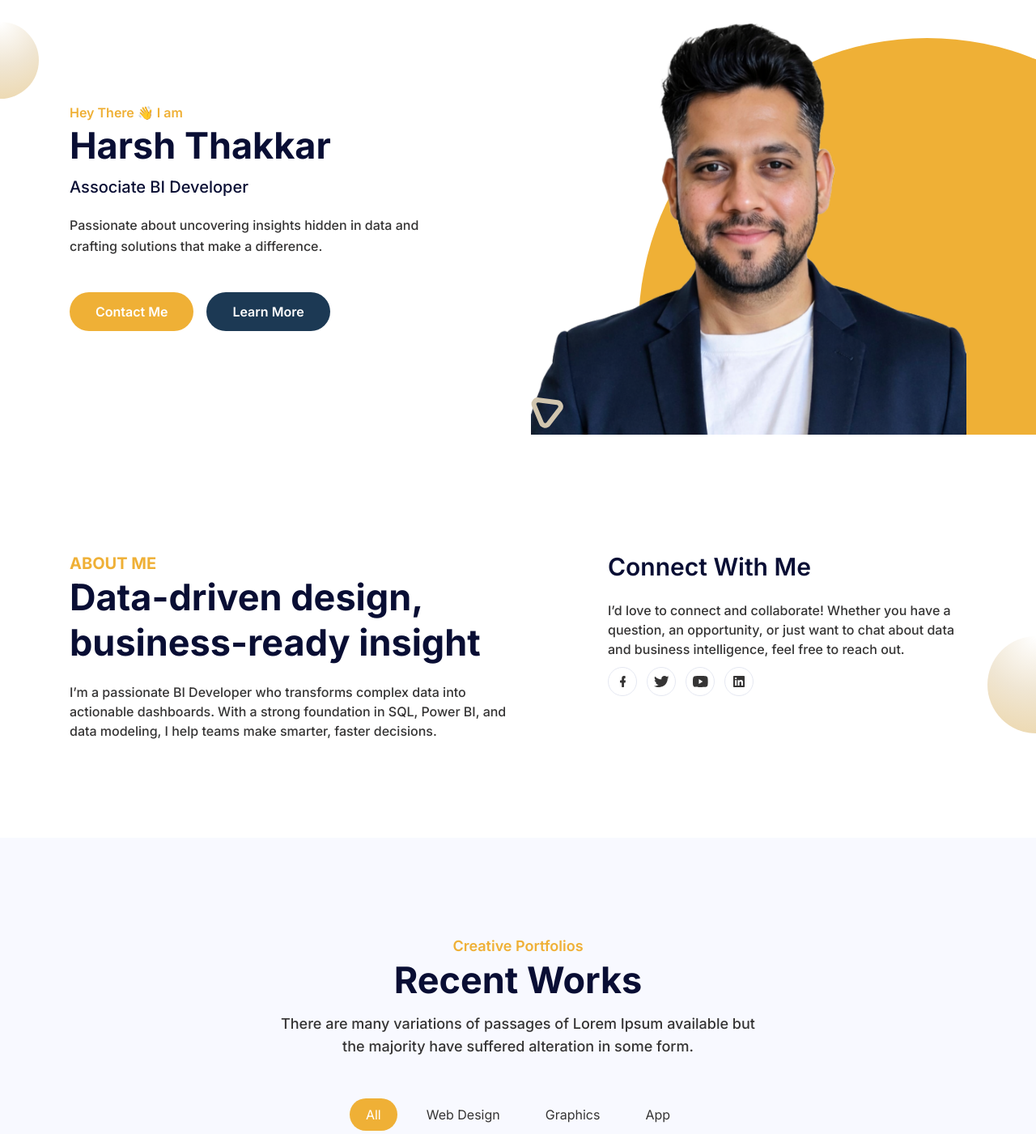
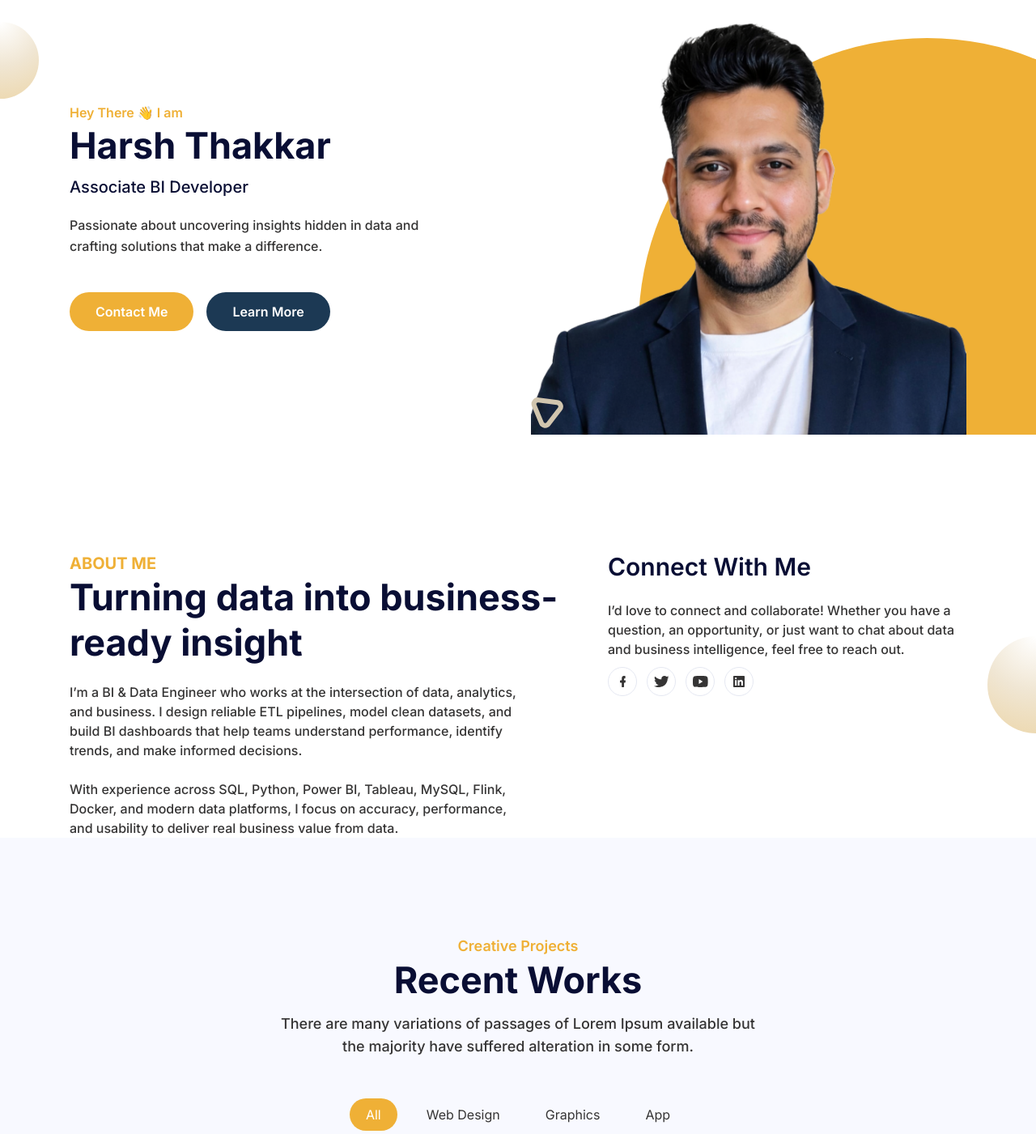
Before and after one commit to harshDev164/Harsh_Portfolio, a Django app: page / in a window 1280 px wide. Shown: the part 101-1502 px from the top of the page at 81% size. Run offline with Django 5.2, Linux system fonts and the light colour scheme; some libraries are stand-ins or nearby versions.

Commit message:
final commit.

```diff
--- a/templates/blog-details.html
+++ b/templates/blog-details.html
@@ -5,9 +5,10 @@
   <meta charset="UTF-8" />
   <meta http-equiv="X-UA-Compatible" content="IE=edge" />
   <meta name="viewport" content="width=device-width, initial-scale=1.0" />
-  <title>Blog Details | Personal Portfolio Template</title>
+  <title>{% block title %}Harsh Thakkar{% endblock %}</title>
   <link rel="stylesheet" href="/static/css/animate.css" />
   <link rel="stylesheet" href="/static/css/tailwind.css" />
+  <link rel="icon" type="image/x-icon" href="/static/images/favicon.ico" />
 </head>
 
 <body>
--- a/templates/index.html
+++ b/templates/index.html
@@ -7,8 +7,11 @@
     <meta http-equiv="X-UA-Compatible" content="IE=edge" />
     <meta name="viewport" content="width=device-width, initial-scale=1.0" />
     <link rel="stylesheet" href="/static/css/animate.css" />
+    <meta name="viewport" content="width=device-width, initial-scale=1.0" />
     <link rel="stylesheet" href="/static/css/glightbox.min.css" />
     <link rel="stylesheet" href="/static/css/tailwind.css" />
+    <link rel="icon" type="image/x-icon" href="/static/images/favicon.ico" />
+    <title>{% block title %}Harsh Thakkar{% endblock %}</title>
   </head>
 
   <body>
@@ -201,7 +204,7 @@
       </div>
     </section>
 
-    <section id="about" class="a1p[145px] a1q[120px] ac a20">
+    <section id="about" class="a1p[145px] a1q[80px] ac a20">
       <div class="a9">
         <div class="a6 a1t aa[-16px]">
           <div class="a5 lg:a2i/2 xl:a2I/12 ad a1E lg:a2K">
@@ -209,12 +212,12 @@
             <h2
               class="aB[400px] a1f aI a1B sm:a1C md:a2k[45px] a1D sm:a1D md:a1D a1H"
             >
-              Data-driven design, business-ready insight
+              Turning data into business-ready insight
             </h2>
             <p class="aB[570px] a1J aH a4K">
-              I’m a passionate BI Developer who transforms complex data into actionable dashboards.
-              With a strong foundation in SQL, Power BI, and data modeling, I help teams make smarter,
-              faster decisions.
+              I’m a BI & Data Engineer who works at the intersection of data, analytics, and business. I design reliable ETL pipelines, model clean datasets, and build BI dashboards that help teams understand performance, identify trends, and make informed decisions.
+              <br/></br>
+              With experience across SQL, Python, Power BI, Tableau, MySQL, Flink, Docker, and modern data platforms, I focus on accuracy, performance, and usability to deliver real business value from data.
             </p>
           </div>
           <div class="a5 lg:a2i/2 xl:a2L/12 ad">
@@ -307,7 +310,7 @@
         <div class="a6 a1t aa[-16px]">
           <div class="a5 ad">
             <div class="aB[600px] a21 a22 a3g[50px]">
-              <span class="a1P a1Q aJ ag a1Y"> Creative Portfolios </span>
+              <span class="a1P a1Q aJ ag a1Y"> Creative Projects </span>
               <h2 class="a1f aI a1B sm:a1C md:a2k[45px] a1H">Recent Works</h2>
               <p class="a1J a1Q a4K">
                 There are many variations of passages of Lorem Ipsum available
@@ -534,10 +537,9 @@
         <div class="a6 a1t aa[-16px]">
           <div class="a5 ad">
             <div class="aB[570px] a21 a2J a22">
-              <h2 class="a1f a1B md:a1C a1g a2V">Some of My Happy Clients</h2>
+              <h2 class="a1f a1B md:a1C a1g a2V">Organizations I’ve Worked With</h2>
               <p class="a1J a1Q a1K">
-                There are many variations of passages of Lorem Ipsum available
-                but the majority have suffered alteration in some form.
+                From ETL workflows to BI dashboards, I deliver accurate, high-performance data solutions for better business decisions.
               </p>
             </div>
           </div>
@@ -607,7 +609,7 @@
         <div class="a1h a3q ac a1w a20 a22 aq[70px]">
           <div class="aB[770px] a21 ay">
             <h2 class="a1f a1g a1U md:a2k[40px] a1D a1x">
-              Want to work together and create amazing products with me?
+              Looking for better insights from your data?
             </h2>
             <form class="ac aB[480px] a21">
               <input
@@ -618,7 +620,7 @@
               <button
                 class="az aJ a1i a1P aH a3z sm:aq[10px] a3p a5 sm:a3E sm:a1 a3F a3G"
               >
-                Get a Quote
+                Start a Conversation
               </button>
             </form>
           </div>
```
Also changed, not shown: static/images/favicon.ico (added).
